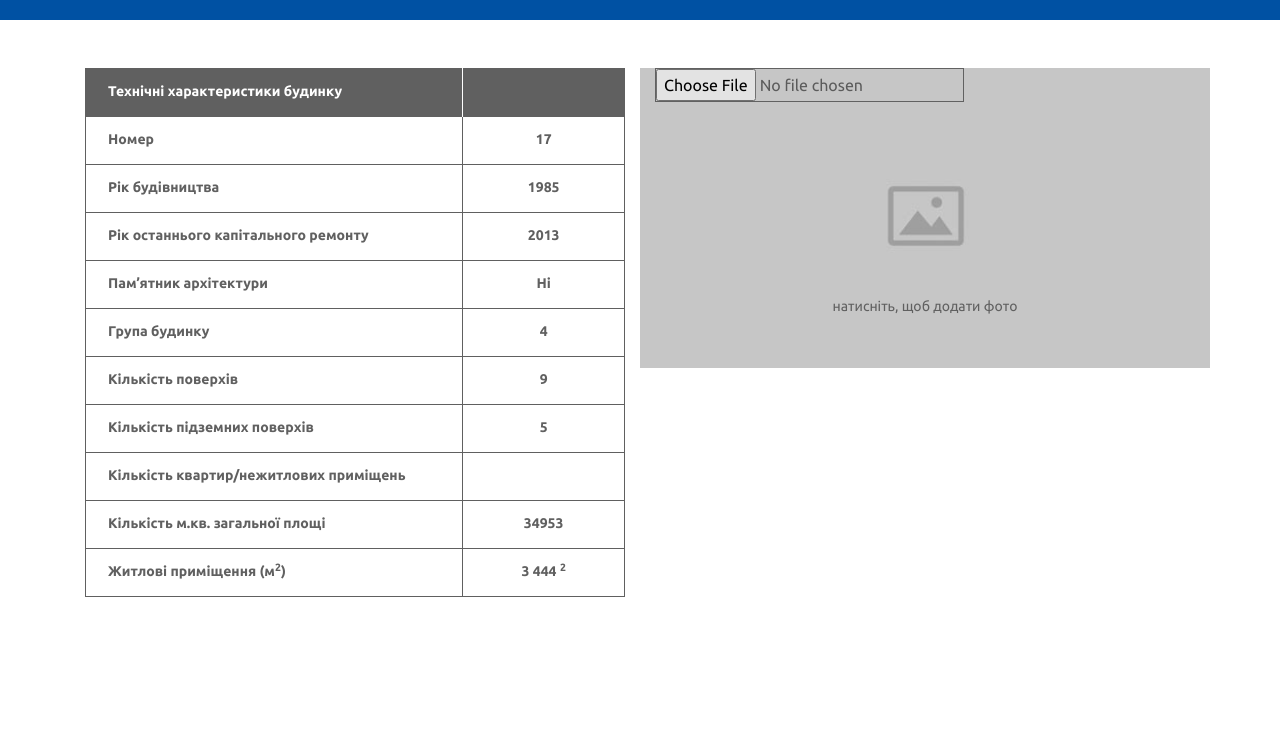
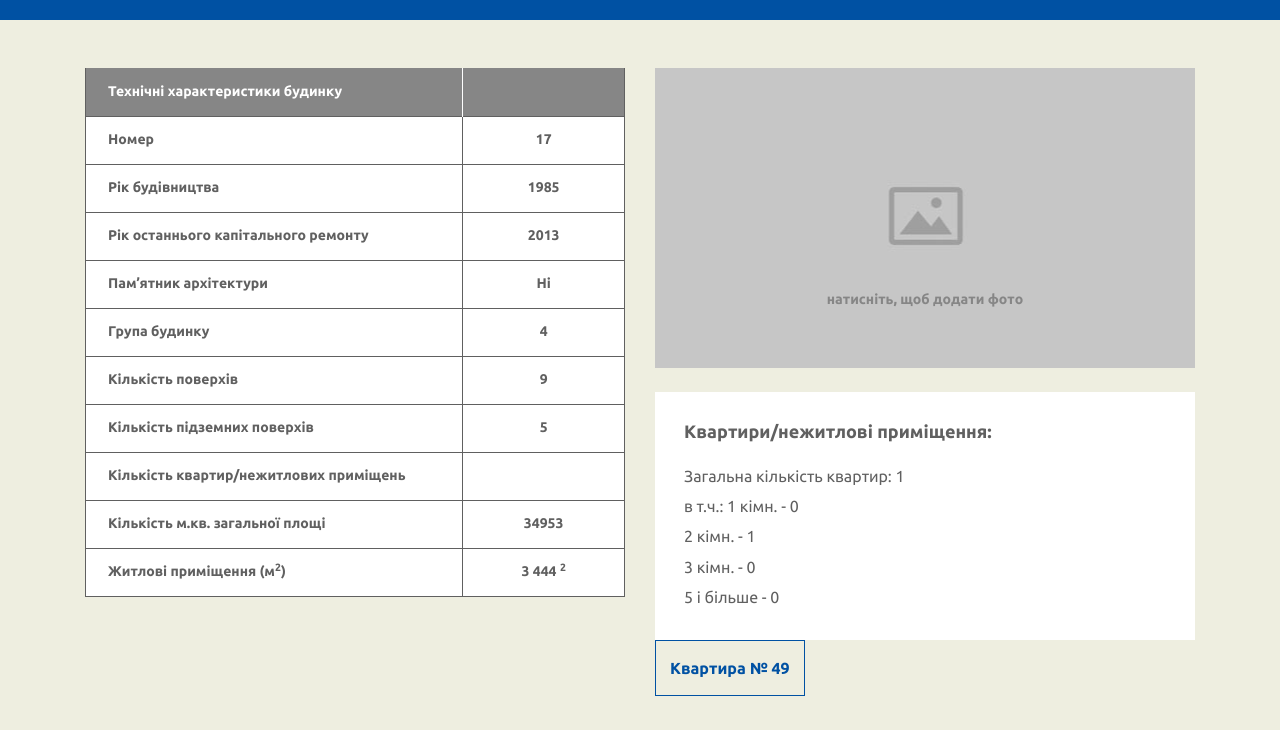
Before and after one commit to Scordavis/zkh-charakteristiki-kvartir, a website: page app/index.html in a window 1280 px wide. Shown: the part 70-800 px from the top of the page. Drawn offline with Linux system fonts and the light colour scheme.

Commit message:
form upload img

```diff
--- a/app/index.html
+++ b/app/index.html
@@ -104,14 +104,34 @@
 				</div>
 				<!-- .apartment__info -->
 				<div class="col-6 apartment__info">
-					<form action="" enctype="multipart/form-data">
-						<div class="row">
-							<div class="col-12 apartment__img-wrapper" style="background-image: url(img/placeholder.jpg);">
-								<input type="file" id="file" name="file" placeholder="121212">
-								<button class="text-center btn apartment__img-btn" style="display: block;"><span class="apartment__img-text">натисніть, щоб додати фото</span></button>
+					<div class="row no-gutters">
+						<!-- apartment__img -->
+						<div class="col-12 apartment__img-wrapper" style="background-image: url(img/placeholder.jpg);">
+							<!-- Serega, posle zagruzki kartinki prjach formu cherez inlainovyj stil'  -->
+							<form action="" enctype="multipart/form-data" class="apartment__form" style="display: block;">
+								<label for="apartment-upload" class="apartment__file-wrapper"><span class="apartment__file-label">натисніть, щоб додати фото</span></label>
+								<input id="apartment-upload" class="apartment__file-input" type="file"/>
+							</form>
+						</div>
+						<!-- apartment__info -->
+						<div class="col-12 mt-4">
+							<!-- wrapper for bootstrap padding unblock -->
+							<div class="apartment__data">
+								<p class="apartment__data-heading">Квартири/нежитлові приміщення:</p>
+								<p class="apartment__data-text">Загальна кількість квартир: <span data-apartament-info="">1</span></p>
+								<p class="apartment__data-text">в т.ч.: 1 кімн. - <span data-apartament-info="">0</span></p>
+								<p class="apartment__data-text">2 кімн. - <span data-apartament-info="">1</span></p>
+								<p class="apartment__data-text">3 кімн. - <span data-apartament-info="">0</span></p>
+								<p class="apartment__data-text">5 і більше - <span data-apartament-info="">0</span></p>
 							</div>
 						</div>
-					</form>
+						<!-- apartment__modal-btn -->
+						<div class="col-12">
+							<div class="row no-gutters justify-content-between">
+								<button class="button--blue apartment__modal-btn">Квартира № <span data-apartment-number="">49</span></button>
+							</div>
+						</div>
+					</div>
 				</div>
 			</div>
 		</div>
--- a/app/sass/main.sass
+++ b/app/sass/main.sass
@@ -13,6 +13,7 @@ body
 	font-size: 16px
 	min-width: 992px
 	position: relative
+	background-color: #eeeee0
 	line-height: 1.65
 	font-family: $default-font
 	overflow-x: hidden
@@ -64,6 +65,8 @@ button
 
 // @include transition(.2s)
 
+
+// Serega, zameni stili dlja knopok v osnovnom faile na eti
 .button
 	&--red
 		background-color: $danger
@@ -173,6 +176,14 @@ button
 		// 		transform: scale(1.5)
 		// 		opacity: 0
 
+
+
+// Serega, otsuda nachinautsja stili dlja etoj stranicy
+// background dlja stranicy poka propisan v body
+// Zameni kusok koda s knopkami v osnovnom faile na tot, kotoriy zdes
+
+
+
 // .apartment
 .apartment
 	&__wrapper
@@ -189,7 +200,7 @@ button
 		border: 1px solid $text
 		border-top: none
 		&--gray
-			background-color: $text
+			background-color: lighten($text, 15%)
 			color: white
 			td
 				&:first-child
@@ -206,34 +217,70 @@ button
 	&__info
 	&__img
 		&-wrapper
+			width: 100%
 			height: 300px
 			background-size: cover
 			background-position: 50% 50%
 			background-repeat: no-repeat
 
-		&-btn
-			position: absolute
-			top: 0
-			right: 0
-			bottom: 0
-			left: 0
-			width: 100%
-			height: 100%
-			background-color: fade-out(black, .95)
-			@include transition(.2s);
-			&:hover
-				background-color: fade-out(black, .85)
+
+	&__file-input
+		position: absolute
+		width: 1px;
+		height: 1px;
+		padding: 0;
+		margin: -1px;
+		overflow: hidden;
+		clip: rect(0,0,0,0);
+		border: 0;
+
+
+	&__file-wrapper
+		position: absolute
+		width: 100%
+		height: 100%
+		right: 0
+		left: 0
+		bottom: 0
+		margin-bottom: 0
+		cursor: pointer
+		background-color: fade-out(black, .95)
+		z-index: 2
+		@include transition(.2s);
+		&:hover
+			background-color: fade-out(black, .85)
+
+	&__file-label
+		position: absolute
+		width: 100%
+		height: 60px
+		right: 0
+		left: 0
+		bottom: 20px
+		color: lighten($text, 15%)
+		text-align: center
+		font-size: 14px
+		font-weight: bold
+
+	&__data
+		background-color: white
+		padding: 25px 29px
+		font-size: 18px
+		&-heading
+			font-weight: bold
 
 		&-text
-			position: absolute
-			width: 100%
-			right: 0
-			left: 0
-			bottom: 50px
-			color: $text
-			font-size: 14px
-			z-index: 2
+			font-size: 16px
+			font-weight: normal
+			margin-bottom: 4px
 
+	&__modal-btn
+		background-color: transparent
+		padding: 14px
+		color: $accent
+		font-size: 16px
+		font-weight: bold
+		border: 1px solid $accent
 
 
 
```
Also changed, not shown: app/css/main.css, 1 other file.
